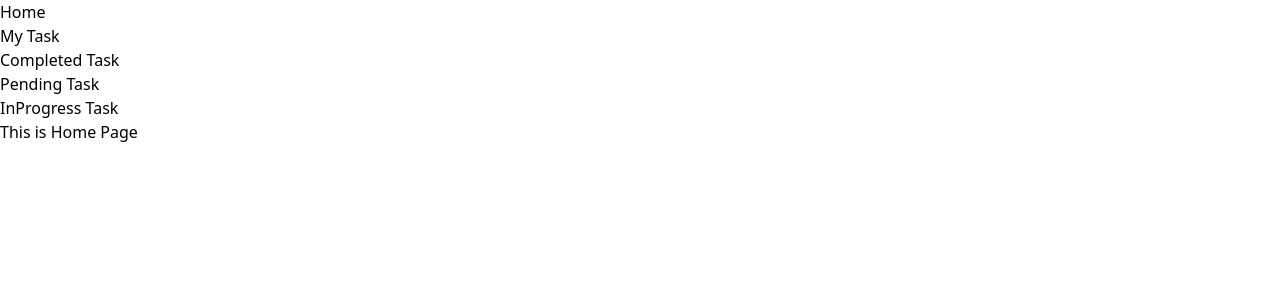
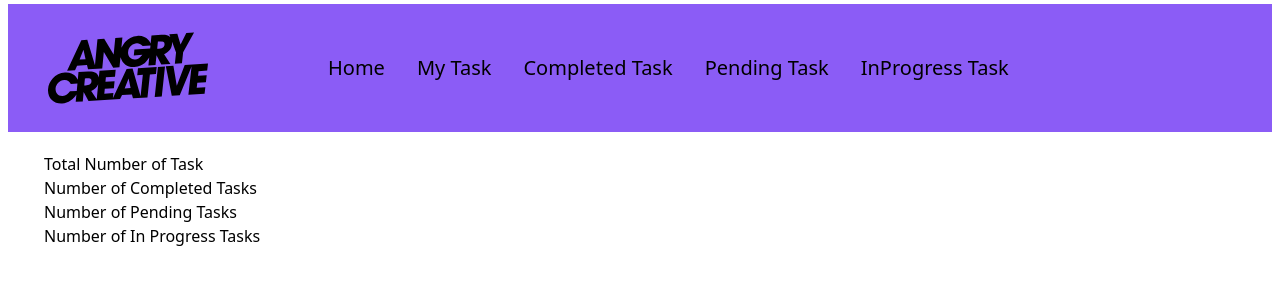
Before and after one commit to deepak21devops/react-todotailwind, a React (Create React App) app: page / in a window 1280 px wide. Shown: the top 300 px of the page. Built offline with nearby package versions, Linux system fonts and the light colour scheme.

Commit message:
Create-Task

```diff
--- a/package.json
+++ b/package.json
@@ -4,6 +4,11 @@
   "private": true,
   "dependencies": {
     "@craco/craco": "^6.2.0",
+    "@fortawesome/fontawesome-svg-core": "^1.2.36",
+    "@fortawesome/free-brands-svg-icons": "^5.15.4",
+    "@fortawesome/free-regular-svg-icons": "^5.15.4",
+    "@fortawesome/free-solid-svg-icons": "^5.15.4",
+    "@fortawesome/react-fontawesome": "^0.1.15",
     "@testing-library/jest-dom": "^5.11.4",
     "@testing-library/react": "^11.1.0",
     "@testing-library/user-event": "^12.1.10",
--- a/src/App.js
+++ b/src/App.js
@@ -6,7 +6,10 @@ function App() {
   return (
     <div className="App">
       <header className="App-header">
-        <Header />
+        <div class="m-1">
+          <Header />
+        </div>
+
       </header>
     </div>
   );
--- a/src/Components/AllTask.js
+++ b/src/Components/AllTask.js
@@ -3,7 +3,10 @@ import React from 'react'
 function AllTask() {
     return (
         <div>
-            <h1>This is All Task Page</h1>
+            <div class="m-5 px-5 pb-10 flex justify-center items-center mt-10">
+                <h1 class="mr-10 text-2xl font-bold ">Create Task</h1>
+                <button class="w-auto h-auto p-2 bg-green-500 active:bg-green-700 border-r-10">Create</button>
+            </div>
         </div>
     )
 }
--- a/src/Components/HeaderLinks.js
+++ b/src/Components/HeaderLinks.js
@@ -1,30 +1,50 @@
 import React from 'react'
 import { Link } from 'react-router-dom'
+import { FontAwesomeIcon } from '@fortawesome/react-fontawesome'
+import { faCoffee, faBars } from '@fortawesome/free-solid-svg-icons'
+import { faAngrycreative } from '@fortawesome/free-brands-svg-icons'
+
 function HeaderLinks() {
     return (
-        <div>
-            <nav>
-                <ul>
-                    <li>
+        <div class="m-1">
+            <nav class="bg-purple-500">
+                <div class="sm:flex items-center lg:justify-items-start">
+                    <div class="px-10 xs:flex justify-center">
+                        <Link to="/">
+                            <FontAwesomeIcon icon={faAngrycreative} class="xs:h-10 sm:h-16 md:h-32 lg:h-46 hover:text-white transition duration-700 ease-in-out" />
+                        </Link>
+                    </div>
+                    <div class="flex justify-center lg:ml-20 ">
+                        <ul class="xss:hidden xs:flex text-xs space-x-3 sm:text-sm space-x-4 md:space-x-4 lg:space-x-8">
+
+                            <li class="sm:text-sm md:text-base lg:text-xl hover:text-white transition duration-700 ease-in-out">
                                 <Link to="/">Home</Link>
                             </li>
 
-                    <li>
+                            <li class="sm:text-sm md:text-base lg:text-xl hover:text-white transition duration-700 ease-in-out">
                                 <Link to="/alltasks">My Task</Link>
                             </li>
 
-                    <li>
+                            <li class="sm:text-sm md:text-base  lg:text-xl hover:text-white transition duration-700 ease-in-out">
                                 <Link to="/complete">Completed Task</Link>
                             </li>
 
-                    <li>
+                            <li class="sm:text-sm md:text-base  lg:text-xl hover:text-white transition duration-700 ease-in-out">
                                 <Link to="/pending">Pending Task</Link>
                             </li>
 
-                    <li>
+                            <li class="sm:text-sm md:text-base lg:text-xl hover:text-white transition duration-700 ease-in-out">
                                 <Link to="/inprogress">InProgress Task</Link>
                             </li>
                         </ul>
+                    </div>
+                    <div class="flex justify-center py-5  xs:hidden">
+                        <Link to="/toggle">
+                            <FontAwesomeIcon icon={faBars} class="h-9" />
+                        </Link>
+                    </div>
+                </div>
+
             </nav>
         </div>
     )
--- a/src/Components/Home.js
+++ b/src/Components/Home.js
@@ -3,7 +3,13 @@ import React from 'react'
 function Home() {
     return (
         <div>
-            <h1>This is Home Page</h1>
+            <div class="m-5 px-5 pb-10">
+                <h1>Total Number of Task</h1>
+                <h1>Number of Completed Tasks</h1>
+                <h1>Number of Pending Tasks</h1>
+                <h1>Number of In Progress Tasks</h1>
+
+            </div>
         </div>
     )
 }
--- a/tailwind.config.js
+++ b/tailwind.config.js
@@ -2,7 +2,23 @@ module.exports = {
   purge: ['./src/**/*.{js,jsx,ts,tsx}', './public/index.html'],
   darkMode: false, // or 'media' or 'class'
   theme: {
-    extend: {},
+    screens: {
+      'xss': '375px',
+      'xs': '415px',
+      'sm': '640px',
+      'md': '768px',
+      'lg': '1024px',
+      'xl': '1280px',
+      '2xl': '1536px'
+    },
+    extend: {
+      transitionDuration: {
+        '0': '0ms',
+        '2000': '2000ms',
+      },
+      padding: ['hover'],
+      backgroundColor: ['active'],
+    },
   },
   variants: {
     extend: {},
```
Also changed, not shown: 2 other files (tests, documents, lock files or other folders). Lines whose indentation alone changed are shown as unchanged.
